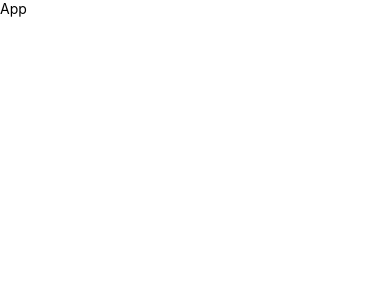
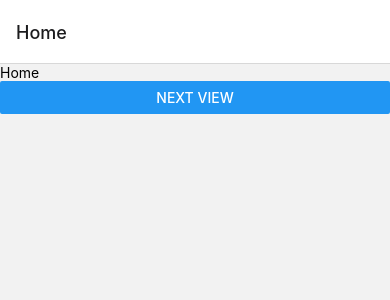
Before and after one commit to J-L-Nicolas/Fast8, a React Native app: screen / in a window 390 px wide. Shown: the top 300 px of the page. Built offline with nearby package versions, Linux system fonts and the light colour scheme.

Commit message:
init navigation and add views

```diff
--- a/App.js
+++ b/App.js
@@ -1,11 +1,9 @@
-import { View, Text } from 'react-native'
 import React from 'react'
+import Routes from './src/components/Routes'
 
 const App = () => {
   return (
-    <View>
-      <Text>App</Text>
-    </View>
+    <Routes/>
   )
 }
 
--- a/package.json
+++ b/package.json
@@ -13,7 +13,9 @@
     "@react-navigation/native": "^6.0.12",
     "@react-navigation/native-stack": "^6.8.0",
     "react": "18.1.0",
-    "react-native": "0.70.0"
+    "react-native": "0.70.0",
+    "react-native-safe-area-context": "^4.3.3",
+    "react-native-screens": "^3.17.0"
   },
   "devDependencies": {
     "@babel/core": "^7.12.9",
--- /dev/null
+++ b/src/components/Routes.js
@@ -0,0 +1,23 @@
+import React from 'react'
+import { NavigationContainer } from '@react-navigation/native';
+import { createNativeStackNavigator } from '@react-navigation/native-stack';
+
+// import views
+import HomeScreen from '../views/Home'
+import MenuScreen  from '../views/Menu'
+
+const Routes = () => {
+
+    const Stack = createNativeStackNavigator();
+
+    return (
+        <NavigationContainer>
+        <Stack.Navigator>
+            <Stack.Screen name="Home" component={HomeScreen} />
+            <Stack.Screen name="Menu" component={MenuScreen} />
+        </Stack.Navigator>
+        </NavigationContainer>
+    )
+}
+
+export default Routes
--- /dev/null
+++ b/src/views/Home.js
@@ -0,0 +1,20 @@
+import React from 'react'
+import { View, Text, Button} from 'react-native'
+import { useNavigation } from '@react-navigation/native';
+
+const Home = () => {
+
+    const navigation = useNavigation();
+
+  return (
+    <View>
+      <Text>Home</Text>
+      <Button
+        title='Next view'
+        onPress={()=>{navigation.navigate('Menu')}}
+      />
+    </View>
+  )
+}
+
+export default Home
--- /dev/null
+++ b/src/views/Menu.js
@@ -0,0 +1,12 @@
+import React from 'react'
+import { View, Text } from 'react-native'
+
+const Menu = () => {
+  return (
+    <View>
+      <Text>Menu</Text>
+    </View>
+  )
+}
+
+export default Menu
```
Also changed, not shown: 2 other files (tests, documents, lock files or other folders).
